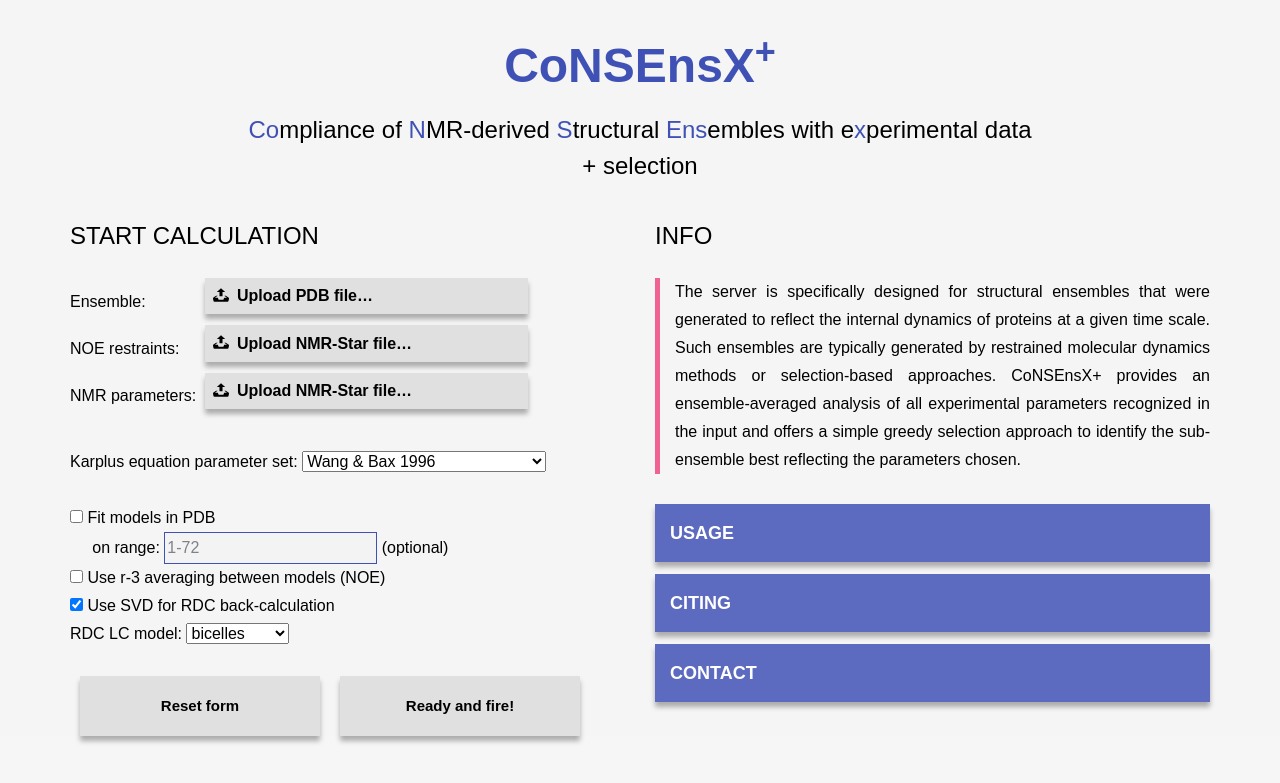
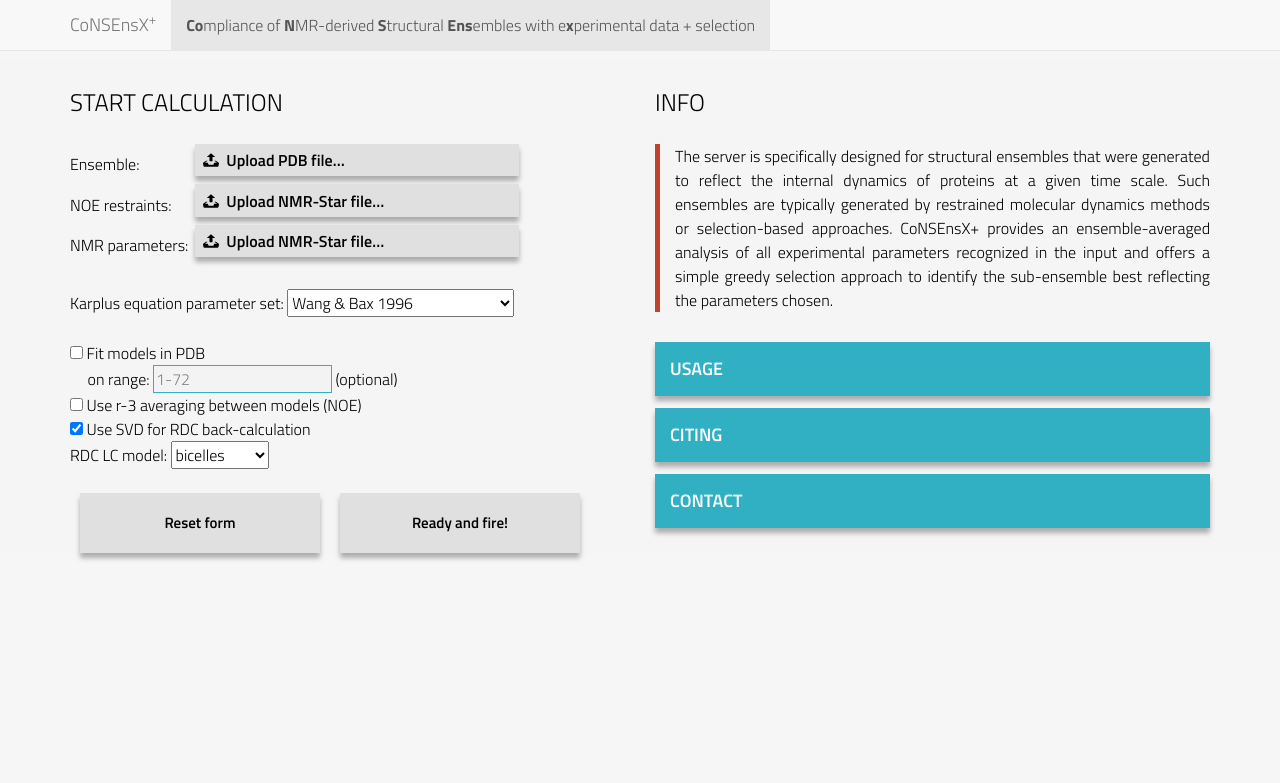
Before and after one commit to PPKE-Bioinf/consensx.itk.ppke.hu, a Django app: page / in a window 1280 px wide. Shown: the top 783 px of the page. Run offline with Django 3.2, Linux system fonts and the light colour scheme; some libraries are stand-ins or nearby versions.

Commit message:
add: new design for home page

```diff
--- a/consensx/templates/consensx/home.html
+++ b/consensx/templates/consensx/home.html
@@ -19,28 +19,40 @@
 <link rel="shortcut icon" href="{% static 'favicon.ico' %}" type="image/x-icon">
 <link rel="icon" href="{% static 'favicon.ico' %}" type="image/x-icon">
 
+<link href='http://fonts.googleapis.com/css?family=Titillium+Web:400,200,200italic,300,300italic,400italic,600,600italic,700,700italic,900' rel='stylesheet' type='text/css'>
+
 </head>
 
 
 <body>
 
-
+    <!-- Fixed navbar -->
+    <nav class="navbar navbar-default navbar-fixed-top">
+      <div class="container">
+        <div class="navbar-header">
+          <button type="button" class="navbar-toggle collapsed" data-toggle="collapse" data-target="#navbar" aria-expanded="false" aria-controls="navbar">
+            <span class="sr-only">Toggle navigation</span>
+            <span class="icon-bar"></span>
+            <span class="icon-bar"></span>
+            <span class="icon-bar"></span>
+          </button>
+          <a class="navbar-brand" href="#">CoNSEnsX<sup>+</sup></a>
+        </div>
+        <div id="navbar" class="collapse navbar-collapse">
+          <ul class="nav navbar-nav">
+            <li id="nav_info" class="active"><a href="#"><b class="red">Co</b>mpliance of <b class="red">N</b>MR-derived <b class="red">S</b>tructural <b class="red">Ens</b>embles with e<b class="red">x</b>perimental data + selection</a></li>
+            <!-- <li><a id="nav_usage">Usage</a></li>
+            <li><a id="nav_citing">Citing</a></li>
+            <li><a id="nav_contact">Contact</a></li> -->
+          </ul>
+        </div><!--/.nav-collapse -->
+      </div>
+    </nav>
 
 
 <!-- Our Shortcodes Section -->
 <div id="shortcodes" class="page" style="padding: 30px 0 0 0;">
     <div class="container">
-
-        <!-- Title Page -->
-        <div class="row">
-            <div class="span12">
-                <div class="title-page">
-                    <h2 class="title"><b class="red">CoNSEnsX<sup>+</sup></b></h2>
-                    <h3 class="title-description"><b class="red">Co</b>mpliance of <b class="red">N</b>MR-derived <b class="red">S</b>tructural <b class="red">Ens</b>embles with e<b class="red">x</b>perimental data<br>+ selection</h3>
-                </div>
-            </div>
-        </div>
-        <!-- End Title Page -->
 
         <!-- Start Accordion/Toggle Section -->
         <div class="row">
@@ -93,7 +105,7 @@
                 <!-- End Accordion -->
             </div>
 
-            <div class="col-lg-6">
+            <div id="info_col" class="col-lg-6">
                 <h3 class="spec">Info</h3>
 
                 <p class="info_text">The server is specifically designed for structural ensembles that were generated to reflect the internal dynamics of proteins at a given time scale. Such ensembles are typically generated by restrained molecular dynamics methods or selection-based approaches. CoNSEnsX+ provides an ensemble-averaged analysis of all experimental parameters recognized in the input and offers a simple greedy selection approach to identify the sub-ensemble best reflecting the parameters chosen. </p>
--- a/static/css/main.css
+++ b/static/css/main.css
@@ -1,3 +1,7 @@
+#shortcodes {
+  margin-top: 60px;
+}
+
 .inputfile {
     width: 0.1px;
     height: 0.1px;
@@ -66,12 +70,12 @@
 
 ::-moz-selection { /* Code for Firefox */
     color: #FFF;
-    background: #5c6bc0;
+    background: #30b0c2;
 }
 
 ::selection {
     color: #FFF;
-    background: #5c6bc0;
+    background: #30b0c2;
 }
 
 .loader_text {
@@ -160,7 +164,7 @@
 }
 
 .info_text {
-  border-left: 5px solid #f06292;
+  border-left: 5px solid #c24230;
   padding-left: 15px;
   text-align: justify;
 }
@@ -249,12 +253,13 @@
   -webkit-box-shadow: 0px 5px 5px 0px rgba(0,0,0,0.3);
   -moz-box-shadow: 0px 5px 5px 0px rgba(0,0,0,0.3);
   box-shadow: 0px 5px 5px 0px rgba(0,0,0,0.3);
-background-color: #9fa8da;
-border: 1px solid #9fa8da;
+  background-color: #268b99;
+  border: 1px solid #268b99;
+  color: #FFF;
 }
 
 #submit_test:hover, #submit_test:active, #submit_test:focus {
-  background-color: #8790c5;
+  background-color: #217885;
   border: 1px solid #8790c5;
 }
 
@@ -267,7 +272,7 @@
 }
 
 input[type="text"] {
-    border: 1px solid  #3f51b5;
+    border: 1px solid  #30b0c2;
     box-shadow: 0px 0px 0px #000;
     border-radius: 0px;
 }
@@ -275,7 +280,7 @@
 input[type="text"]:hover,
 input[type="text"]:active,
 input[type="text"]:focus {
-    border: 1px solid  #3f51b5;
+    border: 1px solid  #30b0c2;
     box-shadow: 0px 0px 0px #000;
 }
 
@@ -343,12 +348,12 @@
 	font-weight:300;
 	font-size:16px;
 	font-family: 'Titillium Web', sans-serif;
-	line-height:28px;
+	line-height:24px;
 }
 
 
 a{
-	color: #3f51b5;
+	color: #268b99;
 	text-decoration: none;
 	cursor: pointer;
 
@@ -362,7 +367,7 @@
 a:active,
 a:focus{
 	outline: 0;
-	color: #1a237e;
+	color: #217885;
 	text-decoration:none;
 }
 
@@ -534,7 +539,7 @@
 }
 
 .title-page .title .red {
-  color:  #3f51b5;
+  color:  #30b0c2;
 }
 
 .title-page .title-description {
@@ -547,11 +552,11 @@
 	font-size: 24px;
 	font-weight: 230;
 	margin: 0;
-	color:  #3f51b5;
+	color:  #30b0c2;
 }
 
 .title .red{
-  color:  #3f51b5;
+  color:  #30b0c2;
 }
 
 /* ==================================================
@@ -581,7 +586,7 @@
 	position: relative;
 	display: block;
 	padding: 15px;
-	background: #5c6bc0;
+	background: #30b0c2;
 	color: #FFFFFF;
 	font-size: 18px;
 	font-weight: 600;
@@ -599,7 +604,7 @@
 
 .accordion-heading:hover .accordion-toggle,
 .accordion-heading:hover .accordion-toggle.inactive {
-	background: #3f51b5;
+	background: #2b9dae;
 	color:#FFFFFF;
 }
 
```
Lines whose indentation alone changed are shown as unchanged.
